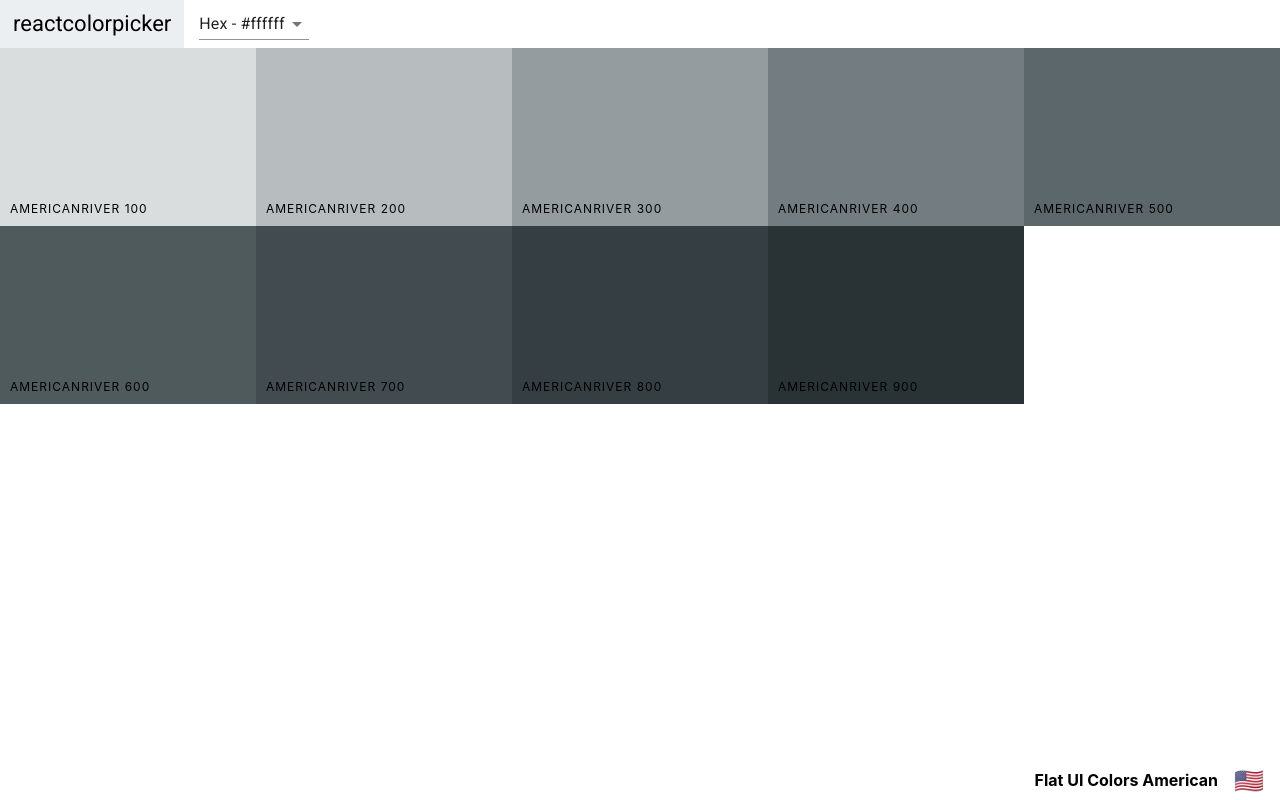
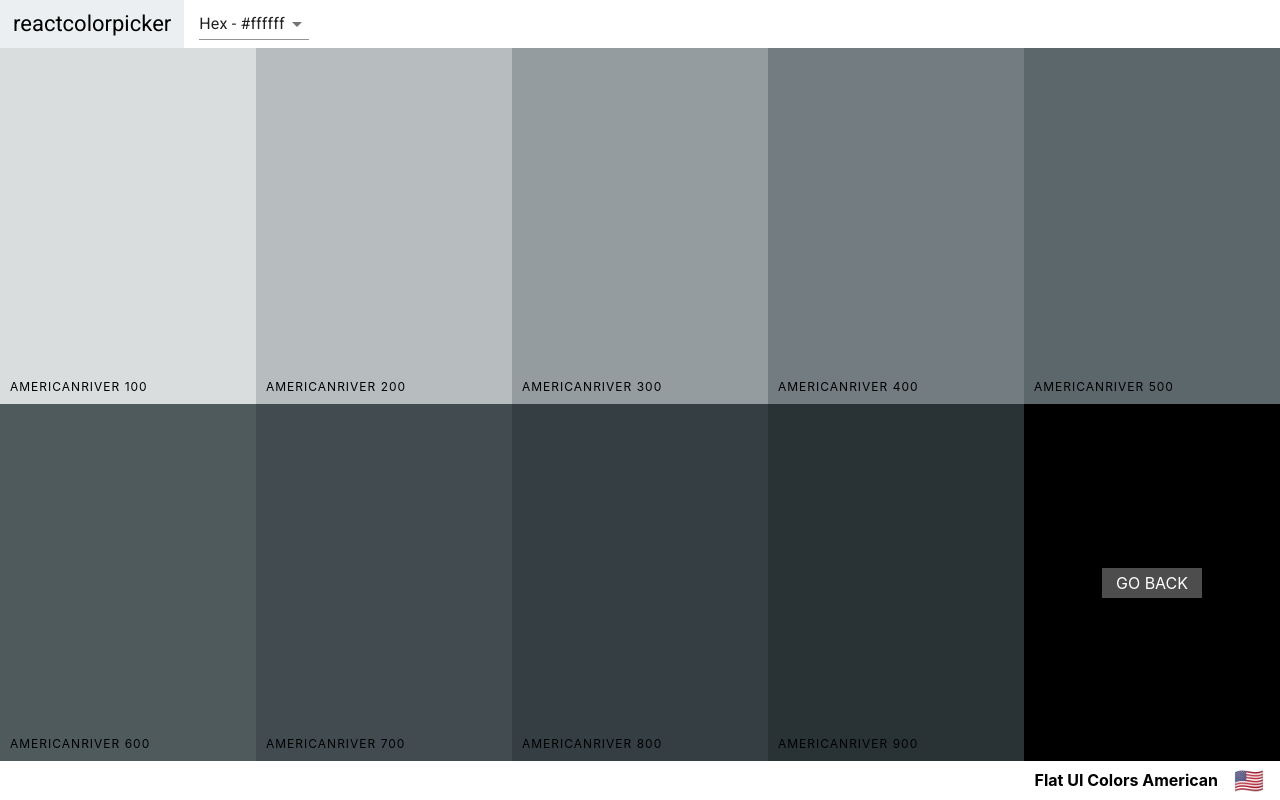
Before and after one commit to gustavo-camello/color_app, a React (Create React App) app: page /palette/flat-ui-colors-american/americanriver in a window 1280 px wide. Built offline with nearby package versions, Linux system fonts and the light colour scheme.

Commit message:
add go back function in the SingleColor componente

```diff
--- a/src/ColorBox.css
+++ b/src/ColorBox.css
@@ -8,7 +8,15 @@
     margin-bottom: -3.5px;
 }
 
-.copy-button {
+.SingleColorPalette .ColorBox {
+    height: 50%;
+}
+
+.ColorBox.go-back {
+    background-color: black;
+}
+
+.copy-button, .back-button{
     width: 100px;
     height: 30px;
     position: absolute;
@@ -25,6 +33,10 @@
     color: white;
     text-transform: uppercase;
     border: none;
+    text-decoration: none;
+}
+
+.copy-button {
     opacity: 0;
 }
 
--- a/src/SingleColorPalette.js
+++ b/src/SingleColorPalette.js
@@ -1,6 +1,7 @@
 import React, {Component} from 'react';
 import ColorBox from './ColorBox';
 import NavBar from './NavBar';
+import {Link} from 'react-router-dom';
 import PaletteFooter from './PaletteFooter';
 
 class SingleColorPalette extends Component {
@@ -31,15 +32,20 @@
 
     render () {
         const {format} = this.state;
-        const {paletteName, emoji} = this.props.palette;
+        const {paletteName, emoji, id} = this.props.palette;
         const colorBoxes = this._shades.map(color => (
-            <ColorBox key={color.id} name={color.name} background={color[format]} showLink={false} />
+            <ColorBox key={color.name} name={color.name} background={color[format]} showLink={false} />
         ))
 
         return (
-            <div className="Palette">
+            <div className="SingleColorPalette Palette">
                 <NavBar handleChange={this.changeFormat} showingAllColors={false} />
-                <div className="Palette-colors">{colorBoxes}</div>
+                <div className="Palette-colors">
+                    {colorBoxes}
+                    <div className="go-back ColorBox">
+                        <Link to={`/palette/${id}`}className="back-button">Go Back</Link>
+                    </div>
+                </div>
                 <PaletteFooter paletteName={paletteName} emoji={emoji} />
             </div>
         )
```
